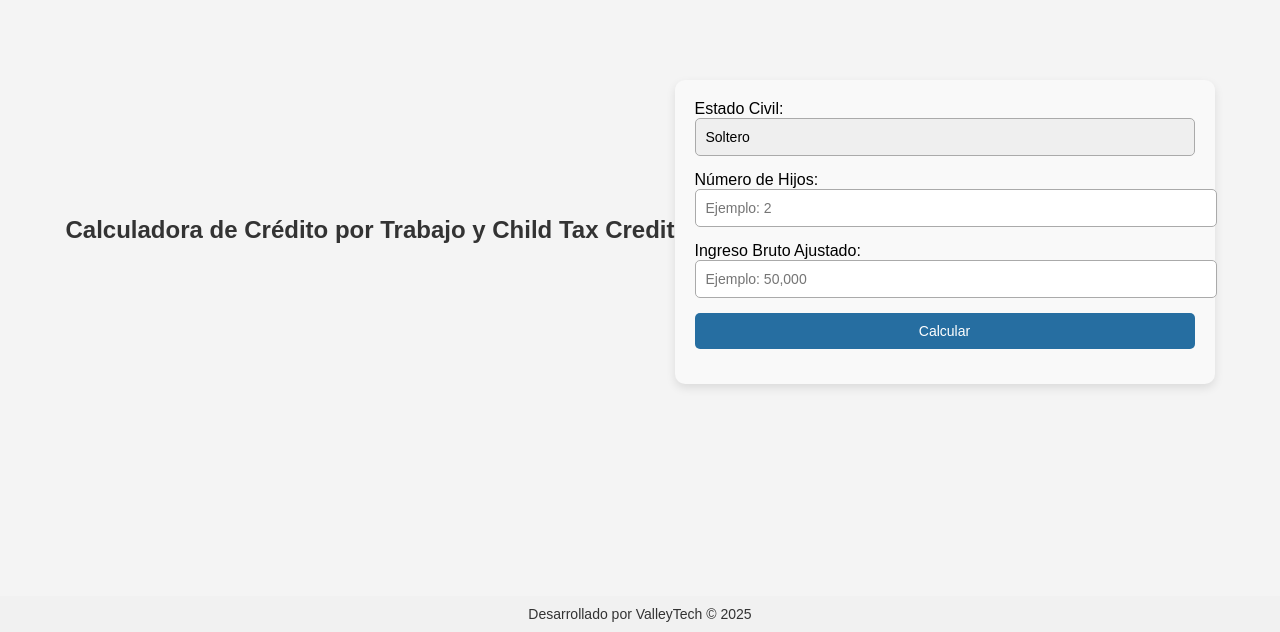
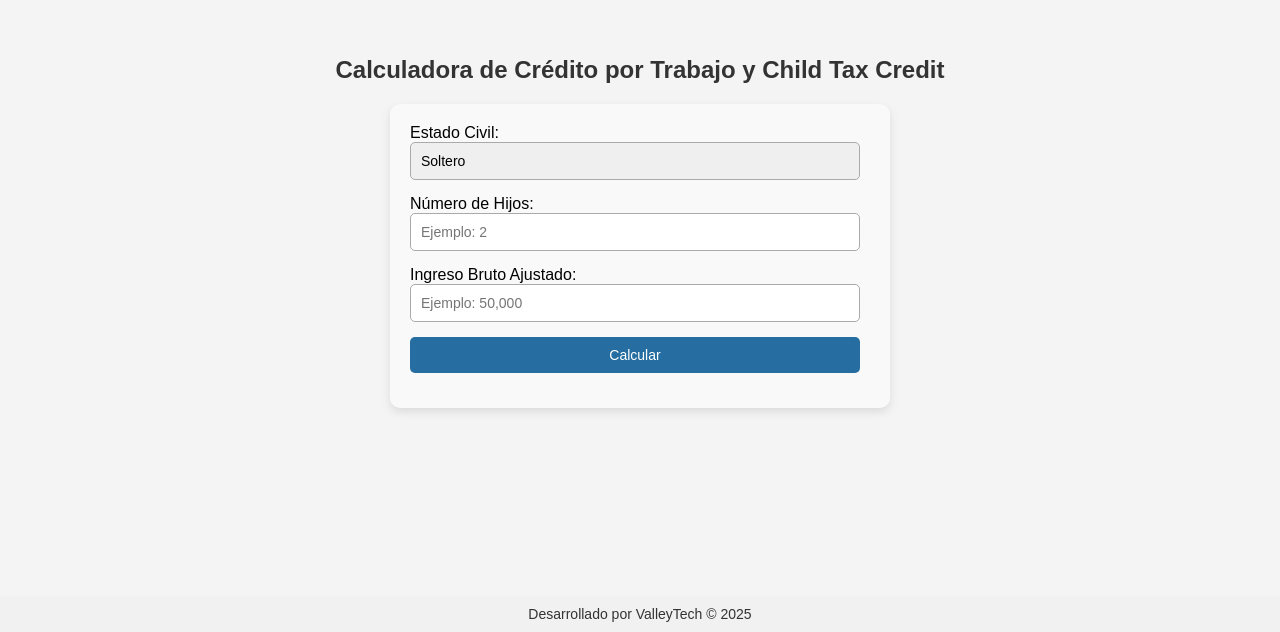
Before and after one commit to valleytechpr/calculadora, a plain HTML site: page index.html in a window 1280 px wide. Shown: the part 168-800 px from the top of the page. Drawn offline with Linux system fonts and the light colour scheme.

Commit message:
Add files via upload

```diff
--- a/style.css
+++ b/style.css
@@ -9,9 +9,10 @@ input, select, button {
 /* Estilo general para el body y el contenedor */
 body {
     display: flex;
-    justify-content: center;
-    align-items: center;
-    height: 100vh;
+    justify-content: center;  /* Alinea el contenido horizontalmente */
+    align-items: center;  /* Alinea el contenido verticalmente */
+    flex-direction: column;  /* Alinea los elementos en columna (título arriba y formulario abajo) */
+    height: 100vh;  /* Hace que ocupe toda la altura de la pantalla */
     margin: 0;
     font-family: Arial, sans-serif;
     background: #f4f4f4;
@@ -19,24 +20,27 @@ body {
 
 /* Estilo general para el formulario */
 #tax-calculator {
-    max-width: 500px;  /* Tamaño del formulario */
-    width: 100%;  /* Asegura que el formulario se adapte al ancho */
-    margin: 20px auto;
+    max-width: 500px;  /* Tamaño máximo del formulario */
+    width: 100%;  /* Asegura que el formulario ocupe el 100% del ancho disponible */
     padding: 20px;
     background: #f9f9f9;
     border-radius: 10px;
     box-shadow: 0 4px 10px rgba(0, 0, 0, 0.1);
     font-family: Arial, sans-serif;
+    margin-top: 20px; /* Espacio entre el título y el formulario */
+    box-sizing: border-box; /* Para que el padding no aumente el tamaño total */
 }
 
 /* Borde más oscuro en los campos */
 #tax-calculator input, #tax-calculator select, #tax-calculator button {
-    width: 100%;
+    width: 100%;  /* Asegura que los campos ocupen el 100% del ancho disponible */
+    max-width: 450px;  /* Limita el ancho máximo de los campos */
     padding: 10px;
     margin-bottom: 15px;
     border: 1px solid #aaa; /* Gris más oscuro para el borde */
     border-radius: 5px;
     font-size: 14px;
+    box-sizing: border-box; /* Para que el padding no aumente el tamaño total */
 }
 
 /* Color negro para las opciones del select */
@@ -63,7 +67,7 @@ h1 {
     text-align: center;
     color: #333;
     font-size: 24px;
-    margin-bottom: 20px;
+    margin: 0;
 }
 
 /* Estilo del footer */
```
